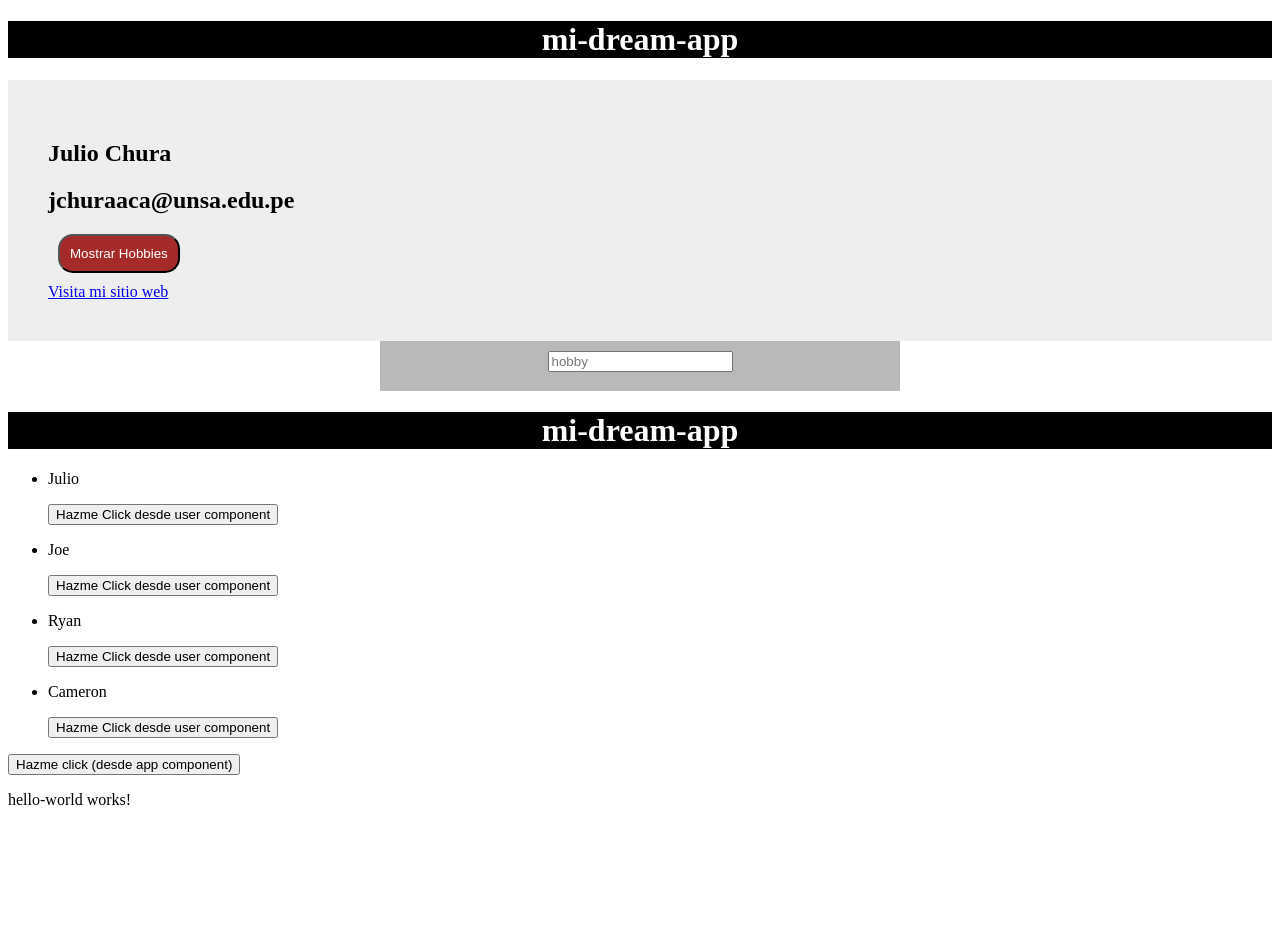
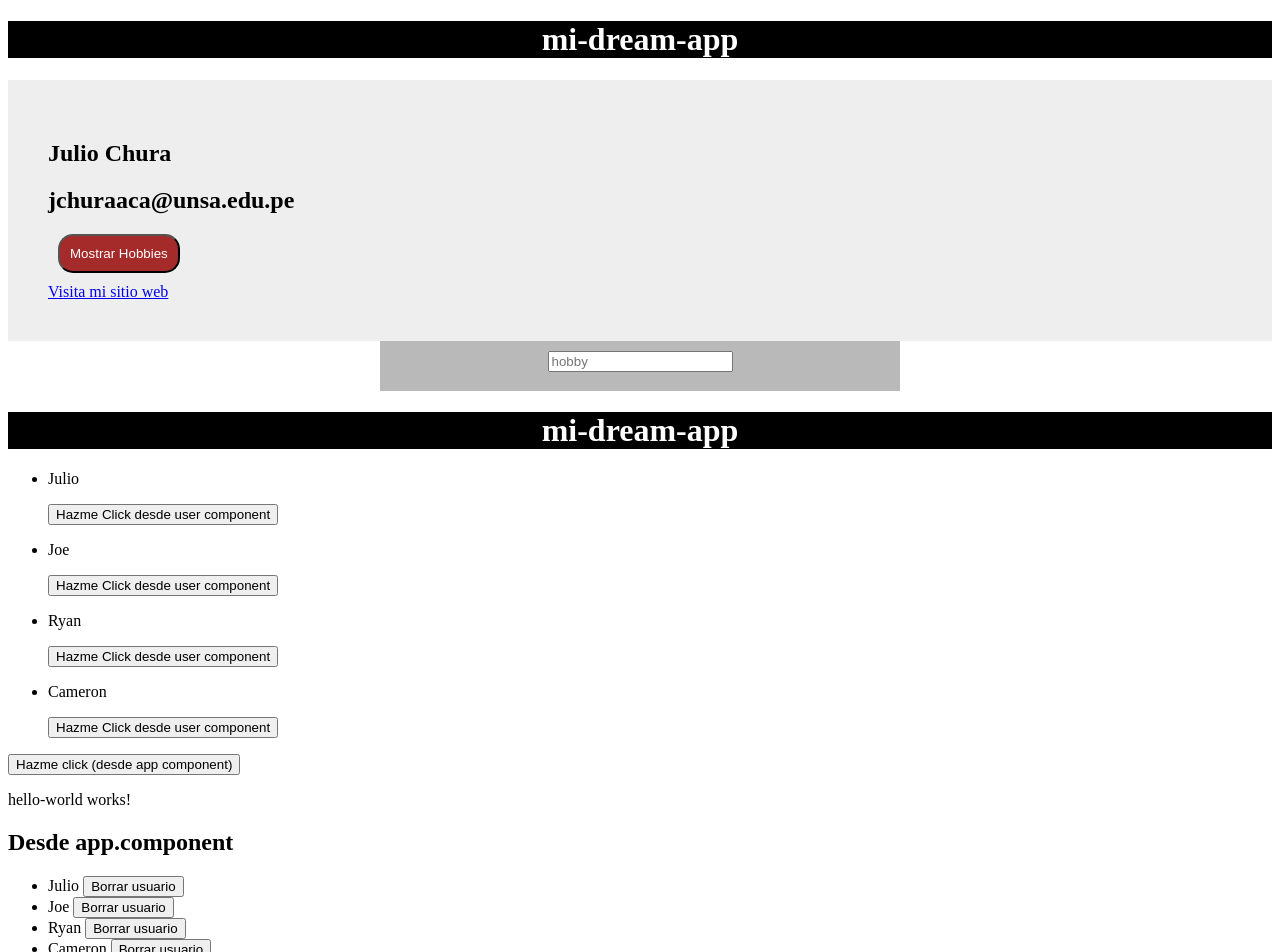
Before and after one commit to JulioChura/angular, an Angular app: page / in a window 1280 px wide. Shown: the top 952 px of the page. Before the commit the page ends 825 px from the top, so only its background shows below. Built offline with nearby package versions, Linux system fonts and the light colour scheme.

Commit message:
Se crean botones que borran elementos de una lista

```diff
--- a/src/app/app.component.html
+++ b/src/app/app.component.html
@@ -35,3 +35,11 @@
 </ul>
 <button (click)="sayHello()">Hazme click (desde app component)</button>
 <app-hello-world>Aqui</app-hello-world>
+
+
+<h2>Desde app.component</h2>
+<ul>
+      <li *ngFor="let user of users">
+            {{user}} <button (click)="deleteUser(user)" >Borrar usuario</button>
+      </li>
+</ul>
--- a/src/app/app.component.ts
+++ b/src/app/app.component.ts
@@ -40,4 +40,12 @@
   sayHello() {
     alert("Hola desde app.component")
   }
+
+  deleteUser(user:any) {
+    for(let i = 0; i < this.users.length; i++ ) {
+      if (user==this.users[i]) {
+        this.users.splice(i,1);
+      }
+    }
+  }
 }
```
